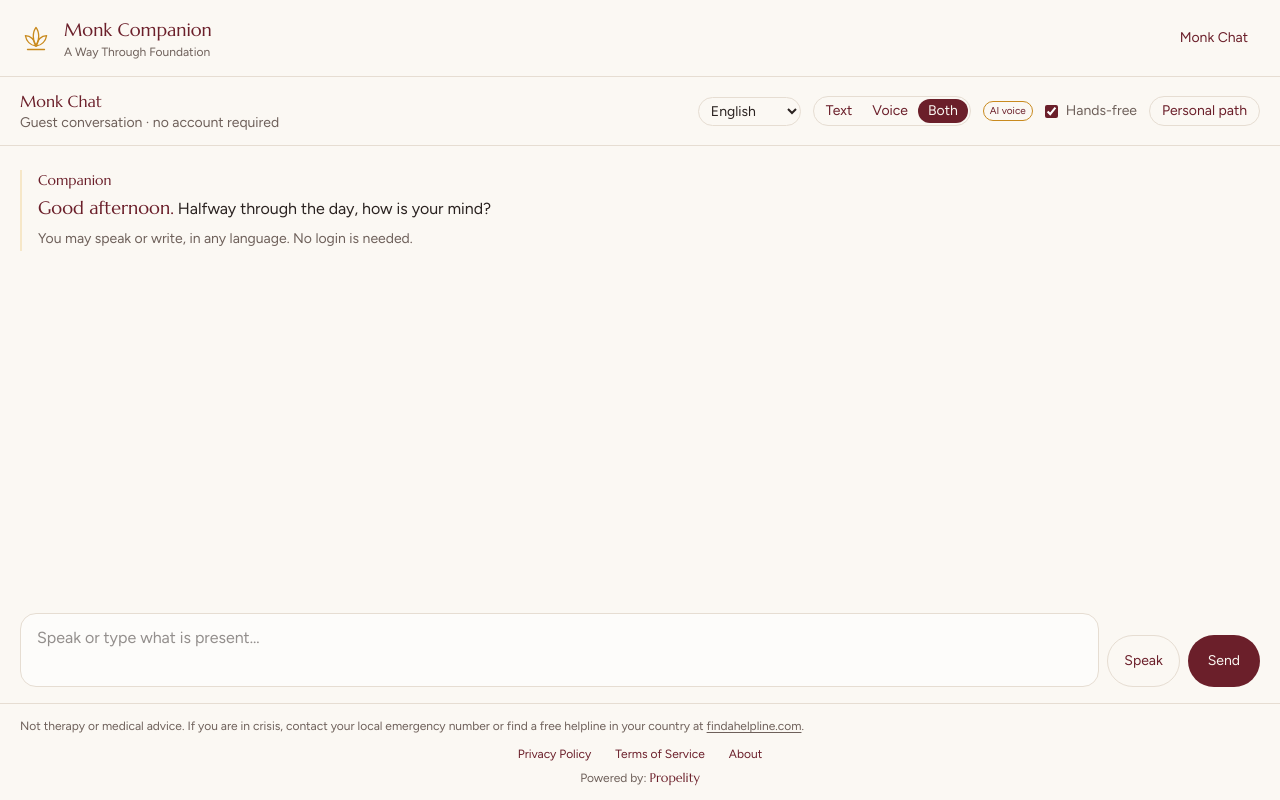
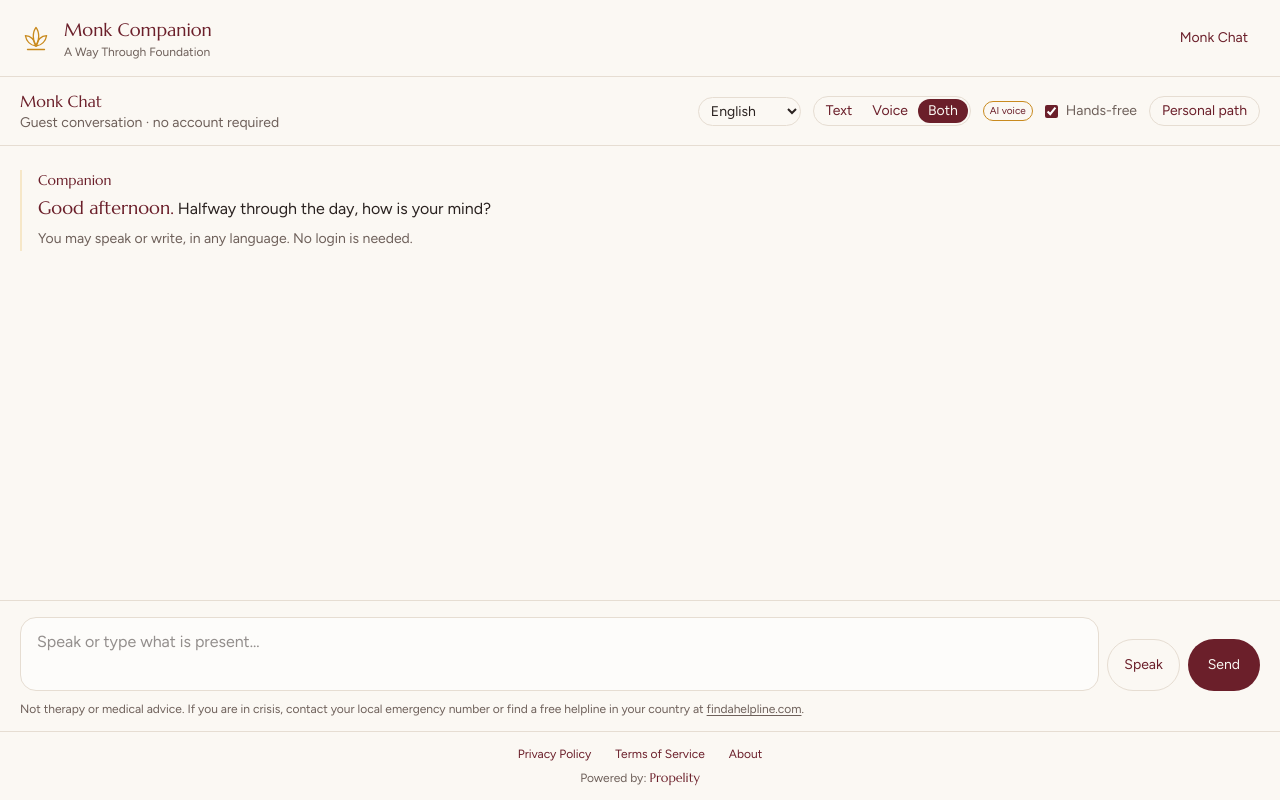
Before and after one commit to propelityio/Monk-Companion, a Next.js app: page /chat in a window 1280 px wide. Built offline with nearby package versions, Linux system fonts and the light colour scheme.

Commit message:
Chat: lines above and below the message area, crisis note beside the message box, footer holds links and credit

```diff
--- a/src/app/chat/page.tsx
+++ b/src/app/chat/page.tsx
@@ -13,7 +13,7 @@ export default function ChatPage() {
     <div className="flex h-dvh flex-col">
       <SiteHeader />
       <ChatHost />
-      <SiteFooter compact followLanguage />
+      <SiteFooter compact showCrisisNote={false} />
     </div>
   );
 }
--- a/src/components/monk-chat.tsx
+++ b/src/components/monk-chat.tsx
@@ -26,6 +26,7 @@ import {
   useReplyMode,
   type ReplyMode,
 } from "@/lib/use-prefs";
+import { CrisisNote } from "./crisis-note";
 import { RevealText } from "./reveal-text";
 
 type SpeechRec = {
@@ -677,7 +678,7 @@ export function MonkChat() {
         ) : null}
       </div>
 
-      <form onSubmit={onSubmit} className="px-5 pb-4 pt-2">
+      <form onSubmit={onSubmit} className="border-t border-[var(--line)] px-5 pb-3 pt-4">
         {blockedVoice ? (
           <div className="mb-3 flex justify-center">
             <button
@@ -745,6 +746,9 @@ export function MonkChat() {
             {t.send}
           </button>
         </div>
+        <p className="mt-2 text-xs leading-5 text-[var(--muted)]">
+          <CrisisNote locale={locale} />
+        </p>
       </form>
     </div>
   );
--- a/src/components/site-footer.tsx
+++ b/src/components/site-footer.tsx
@@ -18,9 +18,12 @@ const LINKS = [
 export function SiteFooter({
   compact = false,
   followLanguage = false,
+  showCrisisNote = true,
 }: {
   compact?: boolean;
   followLanguage?: boolean;
+  /** The chat page shows the crisis note beside the message box instead. */
+  showCrisisNote?: boolean;
 }) {
   return (
     <footer
@@ -28,10 +31,12 @@ export function SiteFooter({
         compact ? "px-5 py-3 text-xs leading-5" : "px-6 py-6 text-sm"
       }`}
     >
-      <p>{followLanguage ? <LocalizedCrisisNote /> : <CrisisNote />}</p>
-      <nav
-        aria-label="Site"
-        className={`flex flex-wrap justify-center gap-x-6 gap-y-1 ${compact ? "mt-2" : "mt-4"}`}
+      {showCrisisNote ? (
+        <p className={compact ? "mb-2" : "mb-4"}>
+          {followLanguage ? <LocalizedCrisisNote /> : <CrisisNote />}
+        </p>
+      ) : null}
+      <nav aria-label="Site" className="flex flex-wrap justify-center gap-x-6 gap-y-1"
       >
         {LINKS.map((l) => (
           <Link
```
